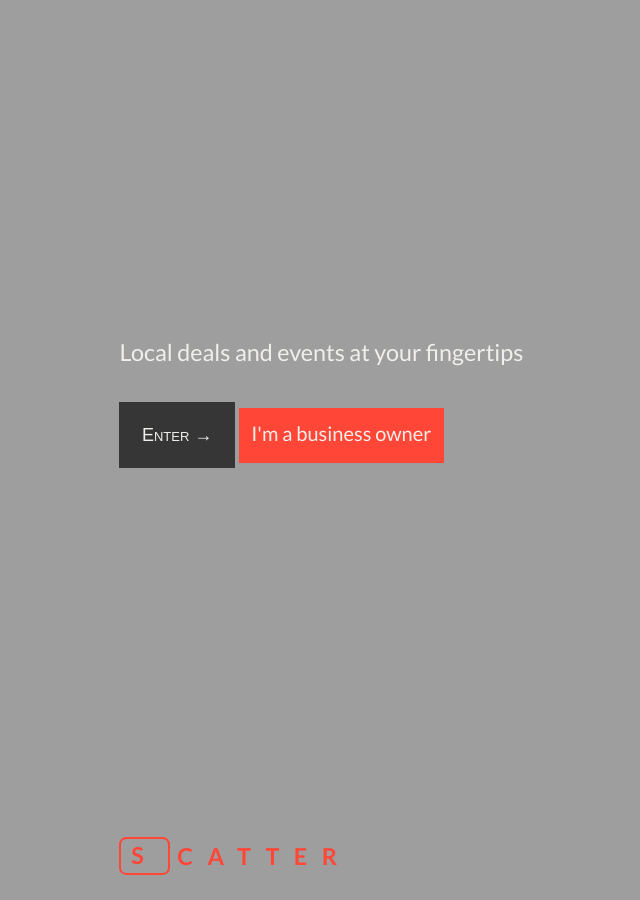
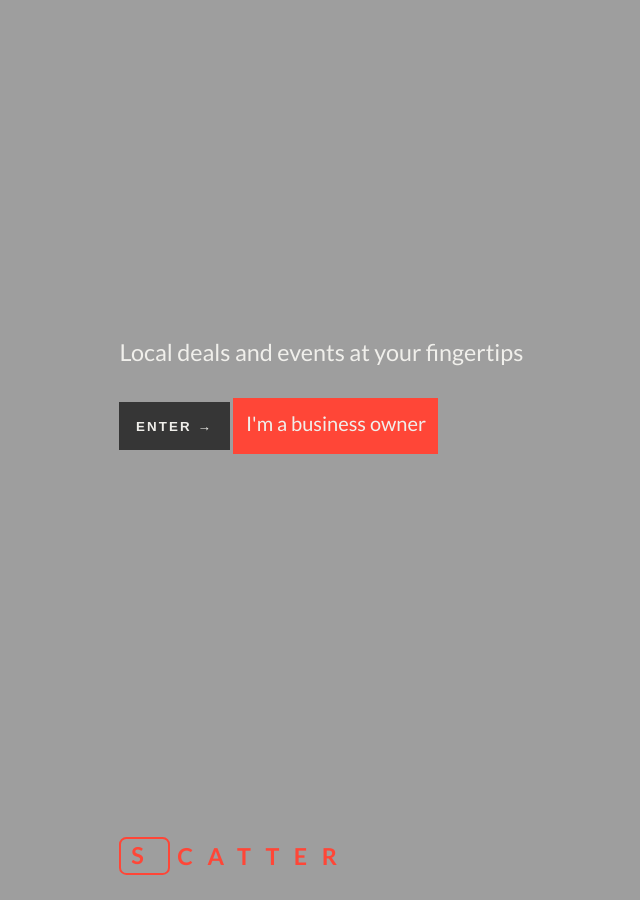
Before and after one commit to metamn/scatter, a Jekyll site: the page built from index.html, in a window 1280 px wide. Shown: the whole page, without its empty margins (125-765 px from the left). Built offline with Jekyll 4.4.1, drawn with Linux system fonts in a browser that asks for light colours.

Commit message:
Typography fixed

```diff
--- a/assets/screen.css
+++ b/assets/screen.css
@@ -104,7 +104,7 @@ body .container #content section#intro { background-image: url(http://metamn.git
 body .container #content section#intro article header { width: 100%; float: left; margin-top: 38.196%; }
 body .container #content section#intro article header h1 { color: #f0efeb; }
 body .container #content section#intro article form { width: 100%; float: left; }
-body .container #content section#intro article form input[type='submit'] { font-variant: small-caps; font-size: large; padding: 1.25em; }
+body .container #content section#intro article form input[type='submit'] { text-transform: uppercase; font-weight: 700; letter-spacing: 0.15625em; padding: 1.25em; }
 body .container #content section#intro article form a { background: #ff4637; color: #f0efeb; font-weight: 400; padding: 0.625em; padding-bottom: 0.9375em; }
 body .container #content section#intro article nav { width: 100%; float: left; width: 61.804%; display: none; position: absolute; top: 19.098%; left: 30.902%; }
 body .container #content section#intro article nav ul { display: block; margin: 0; }
--- a/assets/theme.scss
+++ b/assets/theme.scss
@@ -56,6 +56,7 @@ body {
               @include block;
               margin-top: $minor;
 
+
               h1 {
                 color: $background;
               }
@@ -65,8 +66,9 @@ body {
               @include block;
 
               input[type='submit'] {
-                font-variant: small-caps;
-                font-size: large;
+                text-transform: uppercase;
+                font-weight: 700;
+                letter-spacing: $pad/8;
                 padding: $pad;
               }
 
```
Also changed, not shown: 2 other files.
